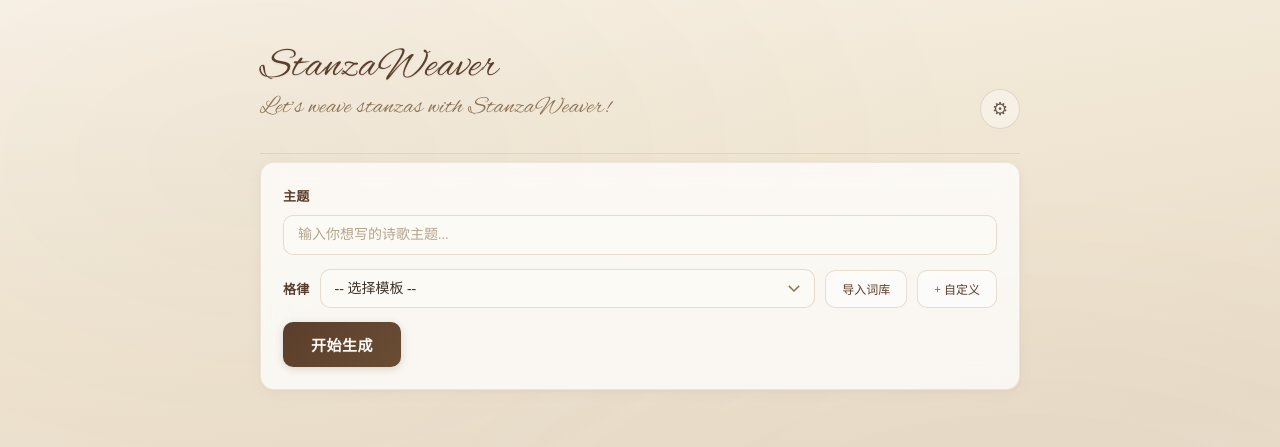
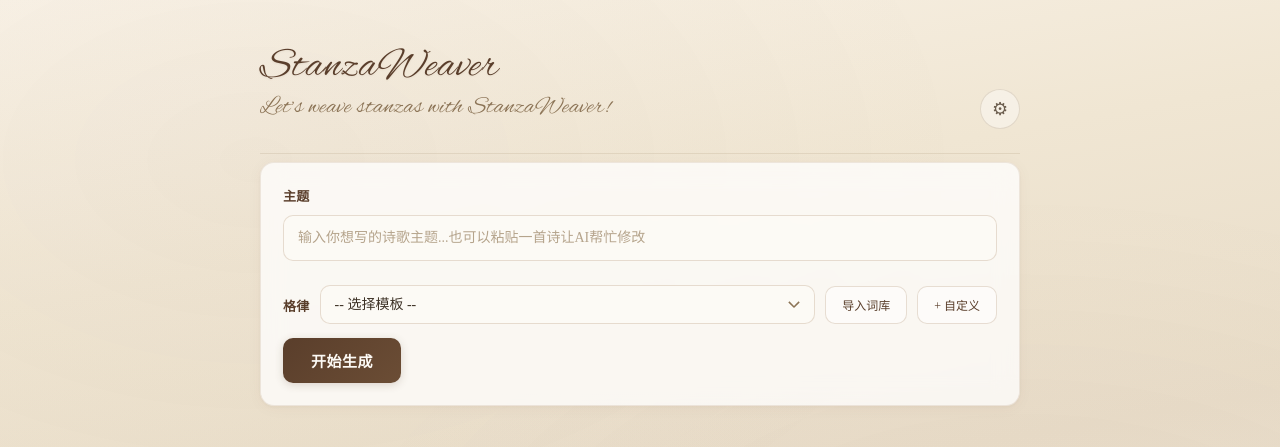
Before and after one commit to xhdlphzr/StanzaWeaver, a Flask app: page / in a window 1280 px wide. Shown: the top 447 px of the page. Run offline with Flask 3, Linux system fonts and the light colour scheme; some libraries are stand-ins or nearby versions.

Commit message:
feat: 输入框支持换行

```diff
--- a/static/style.css
+++ b/static/style.css
@@ -228,7 +228,29 @@ header h1 {
     to { opacity: 1; transform: translateY(0); }
 }
 
-.field input::placeholder {
+.field textarea {
+    width: 100%;
+    padding: 11px 14px;
+    border: 1.5px solid rgba(180, 150, 120, 0.3);
+    border-radius: 10px;
+    font-size: 14px;
+    background: rgba(253, 250, 245, 0.8);
+    color: #3d3226;
+    font-family: inherit;
+    line-height: 1.6;
+    resize: none;
+    overflow: hidden;
+    transition: all 0.3s;
+}
+
+.field textarea:focus {
+    outline: none;
+    border-color: rgba(139, 115, 85, 0.5);
+    box-shadow: 0 0 0 4px rgba(139, 115, 85, 0.08);
+    background: #fdfaf5;
+}
+
+.field textarea::placeholder {
     color: #b5a48c;
 }
 
--- a/templates/index.html
+++ b/templates/index.html
@@ -24,7 +24,7 @@
         <section class="input-section">
             <div class="field">
                 <label>主题</label>
-                <input type="text" id="topic" placeholder="输入你想写的诗歌主题...">
+                <textarea id="topic" rows="1" placeholder="输入你想写的诗歌主题...也可以粘贴一首诗让AI帮忙修改"></textarea>
             </div>
             <div class="field field-inline">
                 <label>格律</label>
@@ -162,6 +162,18 @@ document.addEventListener('DOMContentLoaded', () => {
     document.getElementById('btn-copy').addEventListener('click', copyPoem);
     document.getElementById('btn-history').addEventListener('click', openHistory);
     document.getElementById('btn-close-history').addEventListener('click', closeHistory);
+
+    const topicEl = document.getElementById('topic');
+    topicEl.addEventListener('keydown', function(e) {
+        if (e.key === 'Enter' && !e.shiftKey) {
+            var current = parseInt(this.rows) || 1;
+            if (current < 13) {
+                e.preventDefault();
+                this.rows = current + 1;
+                if (this.rows >= 13) this.style.overflow = 'auto';
+            }
+        }
+    });
     document.getElementById('tmpl-lines').addEventListener('change', function() {
         const n = parseInt(this.value) || 4;
         const raw = document.getElementById('tmpl-syl-per-line').value.trim();
```
